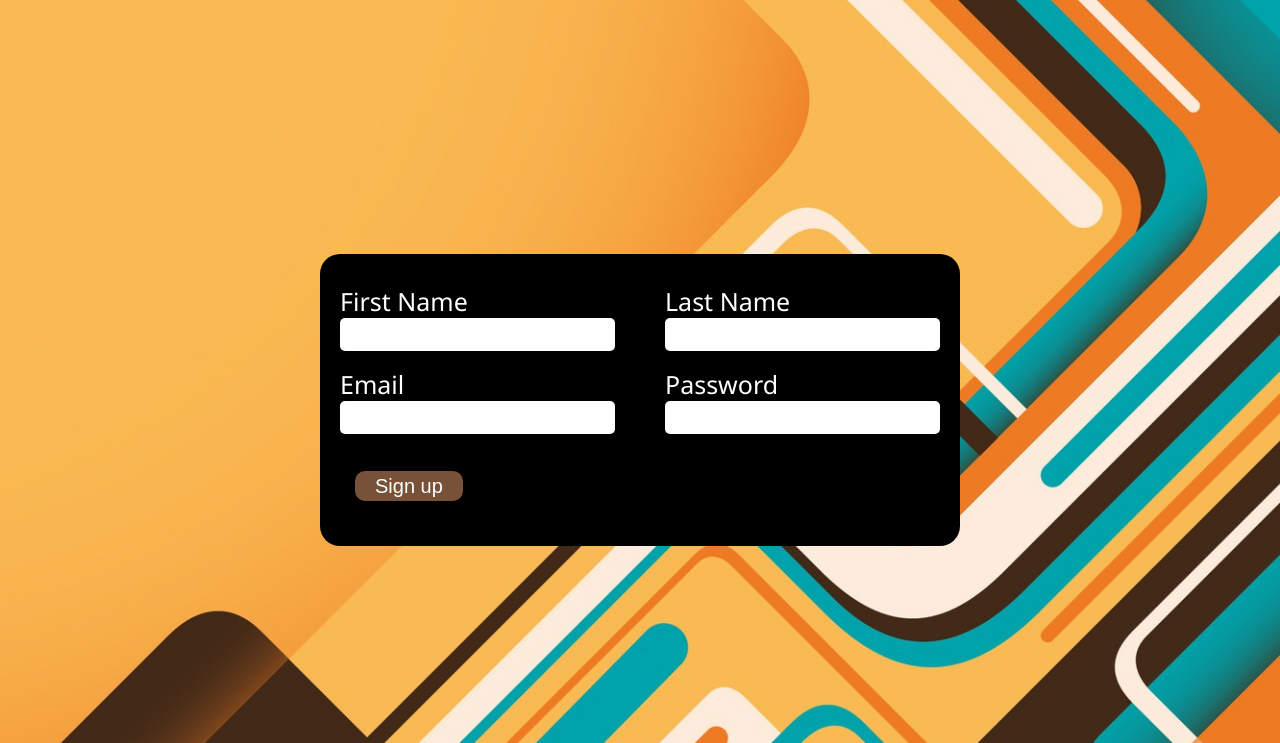
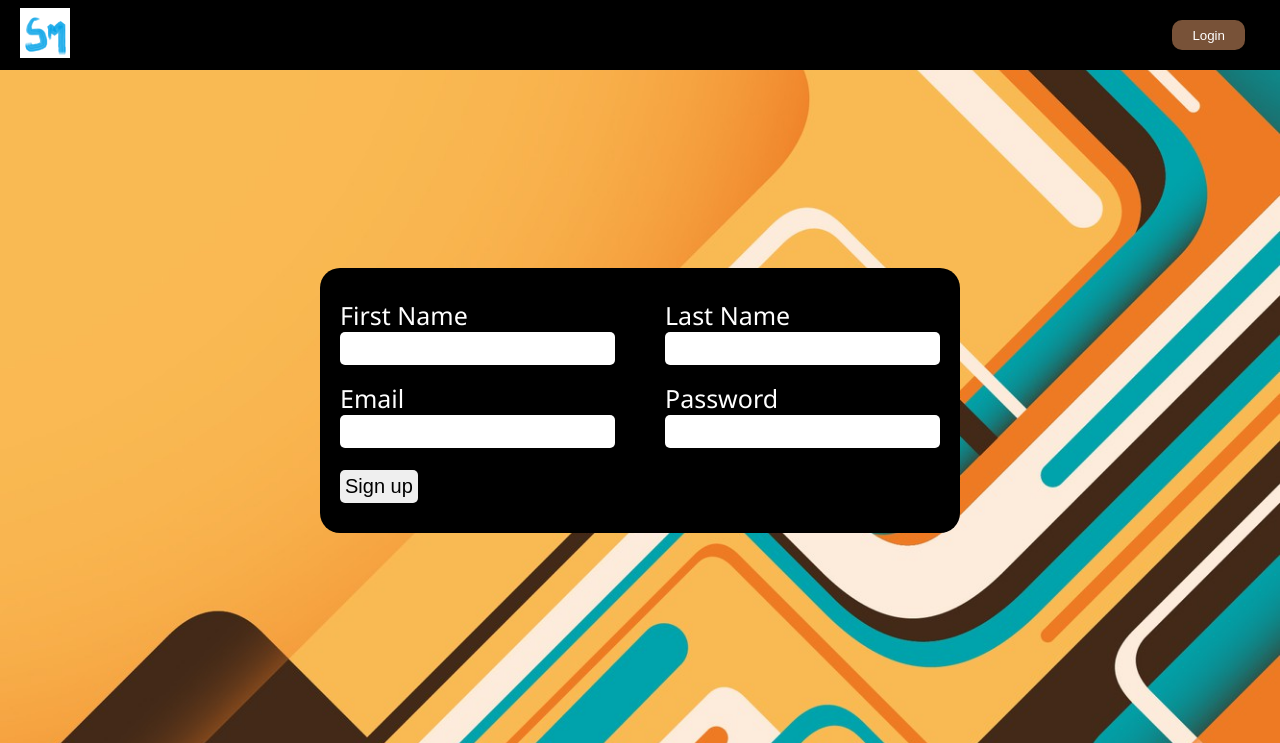
Before and after one commit to Valentine057/flask-social-media, a Flask app: page /sign-up in a window 1280 px wide. Shown: the top 743 px of the page. Run offline with Flask 3, Linux system fonts and the light colour scheme; parts of the project's set-up code (start-up, migrations or seed data) failed here and were passed over.

Commit message:
add dynamic header to base layout

```diff
--- a/static/style.css
+++ b/static/style.css
@@ -10,26 +10,30 @@ body {
     background: url("images/oranzhevyi-fon-linii-background-geometriia-vektor.jpg") center/cover no-repeat fixed;
 }
 
+#page_header {
+    position: absolute;
+    top: 0;
+    left: 0;
+    display: flex;
+    justify-content: space-between;
+    align-items: center;
+    background-color: black;
+    padding: 5px 20px;
+    color: white;
+    width: 100%;
+    height: fit-content;
+}
+
+#page_header img {
+    width: 50px;
+    height: 50px;
+}
+
 .centralized_form_container {
     display: flex;
     flex-direction: row;
     justify-content: center;
     align-items: center;
-}
-
-.landing {
-    display: flex;
-    flex-direction: row;
-    background-color: black;
-    justify-items: flex-start;
-    text-align: center;
-    color: white;
-    height: 10vh;
-    width: 100%;
-}
-
-.landing h1 {
-    margin-right: 75%;
 }
 
 #user {
@@ -51,7 +55,7 @@ input {
     border: none;
 }
 
-#butt1 {
+.header_button {
     background-color: #785238;
     padding: 3px 20px;
     height: 30px;
@@ -61,9 +65,15 @@ input {
     border: none;
 }
 
-#butt1 a {
+.header_button a {
     text-decoration: none;
     color: white;
+}
+
+.header_text {
+    padding: 3px 20px;
+    height: 30px;
+    margin: 15px;
 }
 
 .login {
--- a/templates/_base.html
+++ b/templates/_base.html
@@ -7,6 +7,14 @@
     </head>
     <body {% block body_attrs %}{% endblock %}>
     {% block page_body %}
+        <header id="page_header">
+            <div>
+                <img src="{{ url_for('static', filename='images/logo.png' )}}" width="50" height="50" />
+            </div>
+            <div>
+                {% block header_items %}{% endblock %}
+            </div>
+        </header>
         {% block centralized_form %}
         {% endblock %}
     {% endblock %}
--- a/templates/login.html
+++ b/templates/login.html
@@ -3,6 +3,12 @@
 {% block page_title %}Login{% endblock %}
 
 {% block body_attrs %}class="centralized_form_container"{% endblock %}
+
+{% block header_items %}
+    <button class="header_button">
+        <a href="{{ url_for('show_sign_up_form') }}">Sign up</a>
+    </button>
+{% endblock %}
 
 {% block centralized_form %}
 <div class="login">
--- a/templates/sign-up.html
+++ b/templates/sign-up.html
@@ -3,6 +3,12 @@
 {% block page_title %}Sign up{% endblock %}
 
 {% block body_attrs %}class="centralized_form_container"{% endblock %}
+
+{% block header_items %}
+    <button class="header_button">
+        <a href="{{ url_for('show_login_form') }}">Login</a>
+    </button>
+{% endblock %}
 
 {% block centralized_form %}
 <div id="Sign">
```
Also changed, not shown: templates/index.html (+9 -9 lines), static/images/logo.png (added).
